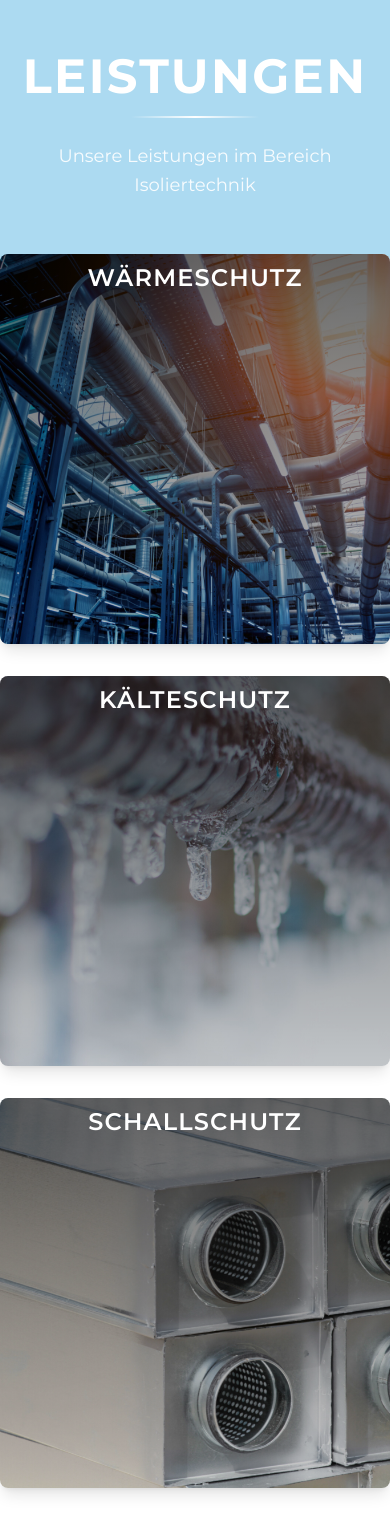
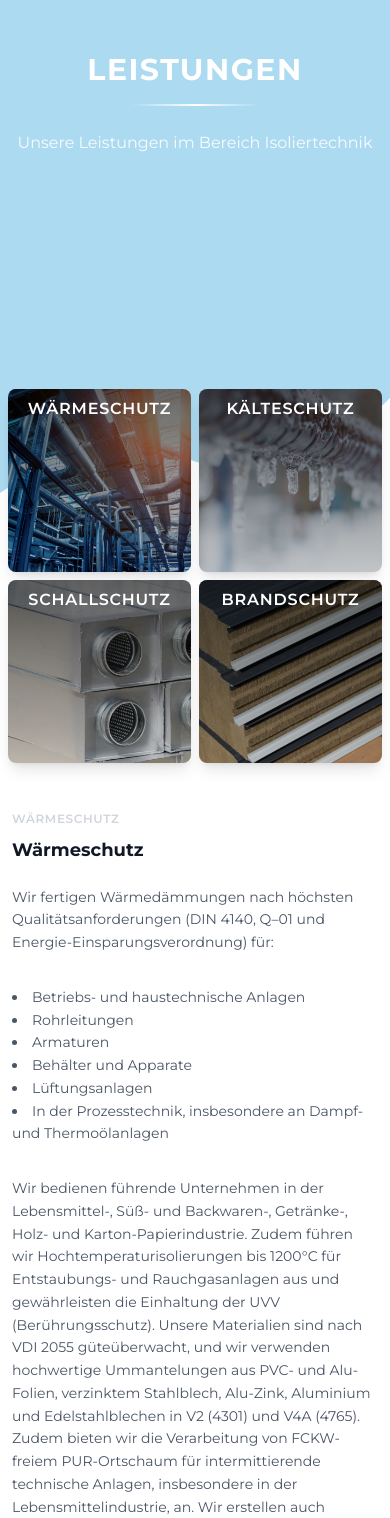
Before and after one commit to t4ner/isolierung-website, a React (Vite) app: page /leistungen in a window 390 px wide. Shown: the part 140-1658 px from the top of the page. Built offline with nearby package versions, Linux system fonts and the light colour scheme; a web font is replaced by a local one.

Commit message:
services responsive v1

```diff
--- a/src/components/ServiceGrid.jsx
+++ b/src/components/ServiceGrid.jsx
@@ -44,7 +44,7 @@ const ServiceGrid = () => {
   return (
     <section className="w-full bg-white -mt-28">
       <div className="container mx-auto max-w-7xl">
-        <div className="grid grid-cols-1 md:grid-cols-2 lg:grid-cols-4 gap-8">
+        <div className="grid grid-cols-2  lg:grid-cols-4 gap-2 lg:gap-8 p-2 lg:p-0">
           {services.map((service) => (
             <div
               key={service.id}
@@ -58,7 +58,7 @@ const ServiceGrid = () => {
                   className="w-full h-full object-cover"
                 />
                 <div className="absolute inset-0 bg-gradient-to-b from-black/60 to-black/20">
-                  <h3 className="text-2xl mt-2 font-semibold text-white uppercase tracking-wider px-4 text-center">
+                  <h3 className="lg:text-2xl mt-2 font-semibold text-white uppercase tracking-wider px-4 text-center">
                     {service.title}
                   </h3>
                 </div>
--- a/src/components/ServicesDetail.jsx
+++ b/src/components/ServicesDetail.jsx
@@ -20,7 +20,7 @@ const ServiceSection = ({
     <div
       ref={ref}
       id={id}
-      className={`grid grid-cols-1 lg:grid-cols-2 gap-12 lg:gap-24 items-center`}
+      className={`grid grid-cols-1 lg:grid-cols-2  lg:gap-24 items-center`}
     >
       <motion.div
         initial={{ opacity: 0, x: reverse ? 100 : -100 }}
@@ -32,26 +32,26 @@ const ServiceSection = ({
         transition={{ duration: 0.8, ease: "easeOut" }}
         className={`${reverse ? "lg:order-2" : "lg:order-1"}`}
       >
-        <h4 className="text-sm font-semibold uppercase tracking-wider text-gray-300 mb-3">
+        <h4 className="text-xs lg:text-sm font-semibold uppercase tracking-wider text-gray-300 mb-3">
           {title}
         </h4>
-        <h1 className="text-3xl font-bold mb-6 text-gray-900 leading-tight">
+        <h1 className="text-lg lg:text-3xl font-bold mb-6 text-gray-900 leading-tight">
           {subtitle}
         </h1>
 
-        <p className="text-gray-600 mb-8  leading-relaxed max-w-2xl">
+        <p className="text-gray-600 mb-8 text-sm lg:text-base leading-relaxed max-w-2xl">
           {description}
         </p>
 
         {listItems && (
-          <ul className="text-gray-600 mb-8 leading-relaxed max-w-2xl list-disc list-inside">
+          <ul className="text-gray-600 mb-8 text-sm lg:text-base leading-relaxed max-w-2xl list-disc list-inside">
             {listItems.map((item, index) => (
               <li key={index}>{item}</li>
             ))}
           </ul>
         )}
 
-        <p className="text-gray-600 mb-8  leading-relaxed max-w-2xl">
+        <p className="text-gray-600 mb-8 text-sm lg:text-base leading-relaxed max-w-2xl">
           {subdescription}
         </p>
       </motion.div>
@@ -70,7 +70,7 @@ const ServiceSection = ({
           <img
             src={imageUrl}
             alt={title}
-            className="w-full h-[400px] lg:h-[500px] object-cover"
+            className="w-full h-[300px] lg:h-[500px] object-cover"
           />
           <div className="absolute inset-0 bg-gradient-to-tr from-blue-900/40 via-transparent to-transparent"></div>
         </div>
@@ -152,7 +152,7 @@ const ServicesDetail = () => {
         <div className="absolute bottom-0 right-0 w-1/2 h-1/2 rounded-full blur-3xl opacity-70 translate-x-1/4 translate-y-1/4"></div>
       </div>
 
-      <div className="container mx-auto px-6 xl:px-0 pt-24  relative z-10 space-y-24">
+      <div className="container mx-auto px-3 xl:px-0 pt-10 lg:pt-24  relative z-10 space-y-10 lg:space-y-24">
         {services.map((service, index) => (
           <ServiceSection
             key={index}
--- a/src/components/ServicesHero.jsx
+++ b/src/components/ServicesHero.jsx
@@ -7,7 +7,7 @@ const ServicesHero = () => {
       <div className="relative">
         {/* Hero background with sharp edges using clip-path */}
         <div
-          className="relative  bg-[#acdaf1] min-h-[60vh] overflow-hidden"
+          className="relative  bg-[#acdaf1] min-h-[75vh] lg:min-h-[60vh] overflow-hidden"
           style={{
             clipPath:
               "polygon(0 0, 100% 0, 100% 85%, 75% 100%, 25% 90%, 0 100%)",
@@ -15,11 +15,11 @@ const ServicesHero = () => {
         >
           {/* Content */}
           <div className="container relative mx-auto mt-48 text-center z-10">
-            <h1 className="text-white text-5xl font-bold mb-4 tracking-wider">
+            <h1 className="text-white text-3xl lg:text-5xl font-bold mb-4 tracking-wider">
               LEISTUNGEN
             </h1>
             <div className="w-32 h-[2px] mx-auto mb-6 bg-gradient-to-r from-transparent via-white to-transparent"></div>
-            <p className="text-white/90 max-w-2xl mx-auto text-lg leading-relaxed">
+            <p className="text-white/90 max-w-2xl mx-auto text-base lg:text-lg leading-relaxed">
             Unsere Leistungen im Bereich Isoliertechnik
             </p>
           </div>
```
